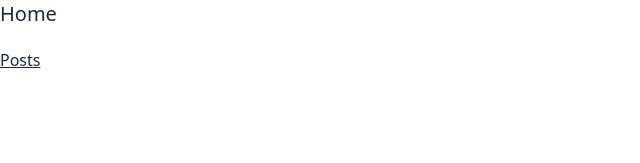
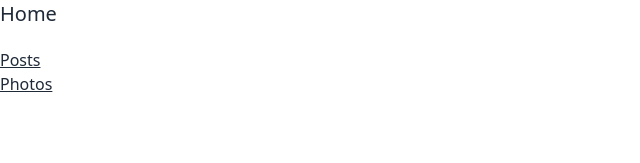
Before and after one commit to jesse996/scrollnft, a Next.js app: page / in a window 1280 px wide. Shown: the top 163 px of the page, without its empty margins (0-640 px from the left). Built offline with nearby package versions, Linux system fonts and the light colour scheme.

Commit message:
to photos

```diff
--- a/app/page.tsx
+++ b/app/page.tsx
@@ -11,8 +11,8 @@ export default function Home() {
       {/* <Link href="/comments" className='link'>Comments</Link>
       <br />
       <Link href={'/albums'} className='link'>Albums</Link>
-      <br />
-      <Link href={'/photos'} className='link'>Photos</Link> */}
+      <br /> */}
+      <Link href={'/photos'} className='link'>Photos</Link>
     </div>
   )
 }
--- a/app/photo/page.tsx
+++ b/app/photo/page.tsx
@@ -22,6 +22,6 @@ export default async function Post() {
 }
 
 async function getData() {
-  const res = await fetch('https://jsonplaceholder.typicode.com/albums')
+  const res = await fetch('https://jsonplaceholder.typicode.com/photos')
   return await res.json()
 }
```
